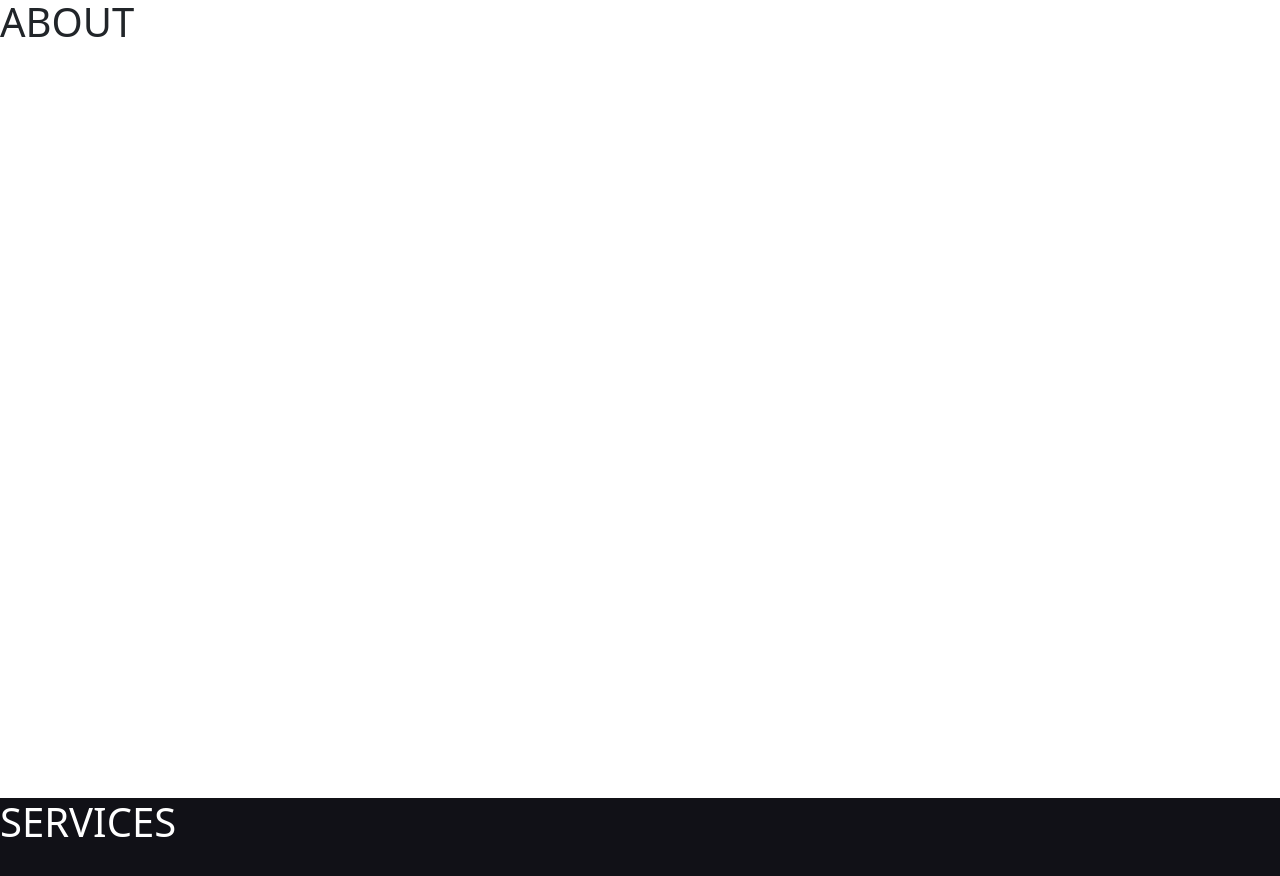
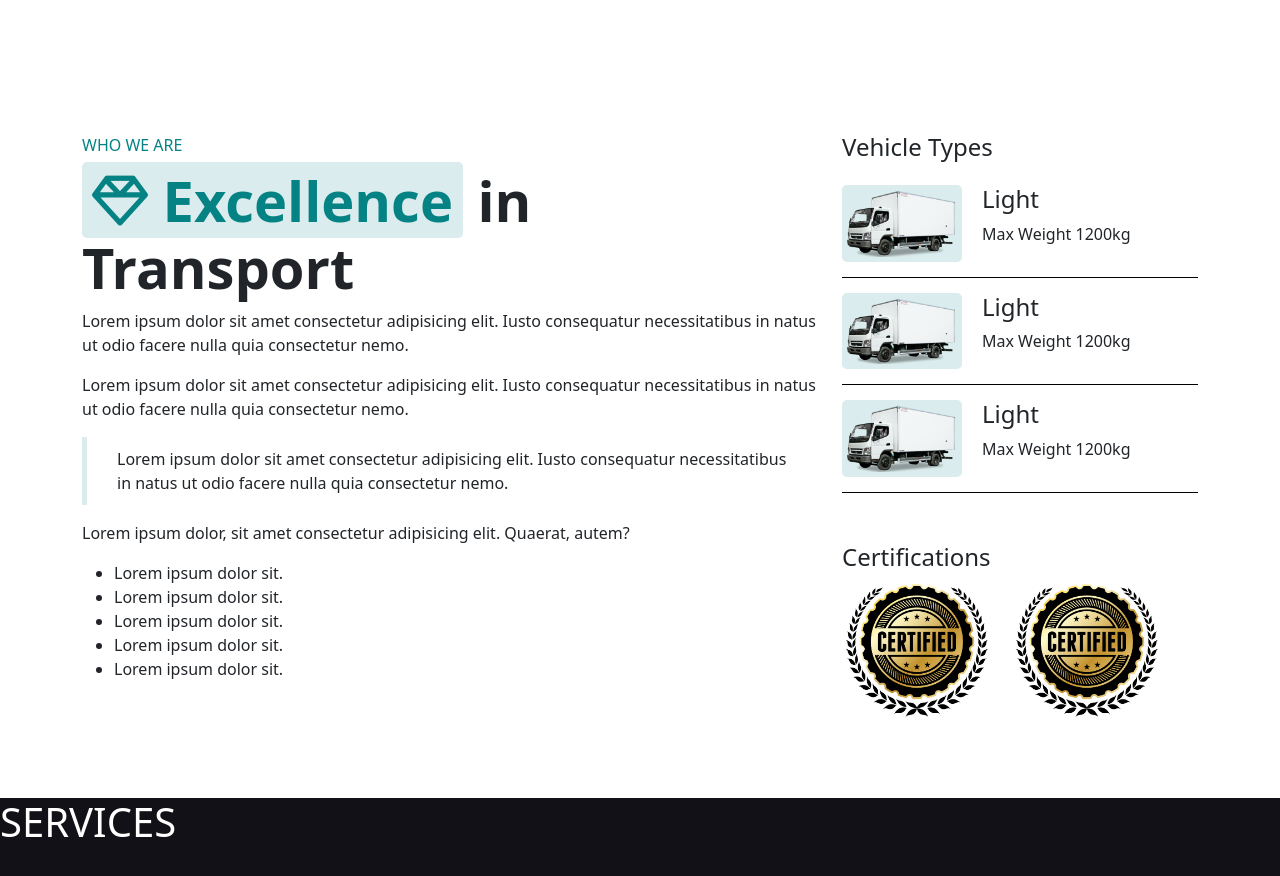
Before and after one commit to davide-piarulli/proj-html-vuejs, a Vue app: page / in a window 1280 px wide. Shown: the part 802-1678 px from the top of the page. Built offline with nearby package versions, Linux system fonts and the light colour scheme.

Commit message:
[add] static about section

```diff
--- a/src/components/partials/About.vue
+++ b/src/components/partials/About.vue
@@ -4,7 +4,80 @@ export default {};
 
 <template>
   <section id="about">
-    <h1>ABOUT</h1>
+    <div class="container-xl">
+      <div class="row main">
+        <div class="col-8">
+          <span class="section-title">WHO WE ARE</span>
+          <div class="title">
+            <h2>
+              <span><i class="fa-regular fa-gem"></i> Excellence</span>
+              in Transport
+            </h2>
+          </div>
+          <div class="body">
+            <p>
+              Lorem ipsum dolor sit amet consectetur adipisicing elit. Iusto
+              consequatur necessitatibus in natus ut odio facere nulla quia
+              consectetur nemo.
+            </p>
+            <p>
+              Lorem ipsum dolor sit amet consectetur adipisicing elit. Iusto
+              consequatur necessitatibus in natus ut odio facere nulla quia
+              consectetur nemo.
+            </p>
+            <p class="indent">
+              Lorem ipsum dolor sit amet consectetur adipisicing elit. Iusto
+              consequatur necessitatibus in natus ut odio facere nulla quia
+              consectetur nemo.
+            </p>
+            <p>
+              Lorem ipsum dolor, sit amet consectetur adipisicing elit. Quaerat,
+              autem?
+            </p>
+            <ul>
+              <li>Lorem ipsum dolor sit.</li>
+              <li>Lorem ipsum dolor sit.</li>
+              <li>Lorem ipsum dolor sit.</li>
+              <li>Lorem ipsum dolor sit.</li>
+              <li>Lorem ipsum dolor sit.</li>
+            </ul>
+          </div>
+        </div>
+        <div class="col-4">
+          <div class="vehicles">
+            <h4>Vehicle Types</h4>
+            <div class="vehicle d-flex">
+              <img src="../../assets/img/truck-1.png" alt="vehicle" />
+              <div class="vehicle-info">
+                <h4>Light</h4>
+                <p>Max Weight 1200kg</p>
+              </div>
+            </div>
+            <div class="vehicle d-flex">
+              <img src="../../assets/img/truck-1.png" alt="vehicle" />
+              <div class="vehicle-info">
+                <h4>Light</h4>
+                <p>Max Weight 1200kg</p>
+              </div>
+            </div>
+            <div class="vehicle d-flex">
+              <img src="../../assets/img/truck-1.png" alt="vehicle" />
+              <div class="vehicle-info">
+                <h4>Light</h4>
+                <p>Max Weight 1200kg</p>
+              </div>
+            </div>
+          </div>
+          <div class="certs">
+            <h4>Certifications</h4>
+            <div class="certs-logo">
+              <img src="../../assets/img/certificate.png" alt="" />
+              <img src="../../assets/img/certificate.png" alt="" />
+            </div>
+          </div>
+        </div>
+      </div>
+    </div>
   </section>
 </template>
 
@@ -12,5 +85,49 @@ export default {};
 #about {
   background-color: white;
   height: 100vh;
+  .row.main {
+    padding: 135px 0 150px;
+    .section-title {
+      color: #058283;
+      font-weight: 500;
+    }
+    .title {
+      h2 {
+        margin-top: 10px;
+        font-size: 3.5rem;
+        font-weight: 700;
+        span {
+          color: #058283;
+          background-color: #daeced;
+          padding: 0px 10px;
+          border-radius: 5px;
+        }
+      }
+    }
+    .body {
+      .indent {
+        padding: 10px 30px;
+        border-left: 5px solid #daeced;
+      }
+    }
+    .vehicle {
+      border-bottom: 1px solid black;
+      padding: 15px 0 15px;
+      img {
+        width: 120px;
+        background-color: #daeced;
+        padding: 5px;
+        border-radius: 5px;
+        margin-right: 20px;
+      }
+    }
+    .certs {
+      margin: 50px 0;
+      img {
+        width: 150px;
+        margin-right: 20px;
+      }
+    }
+  }
 }
 </style>
```
